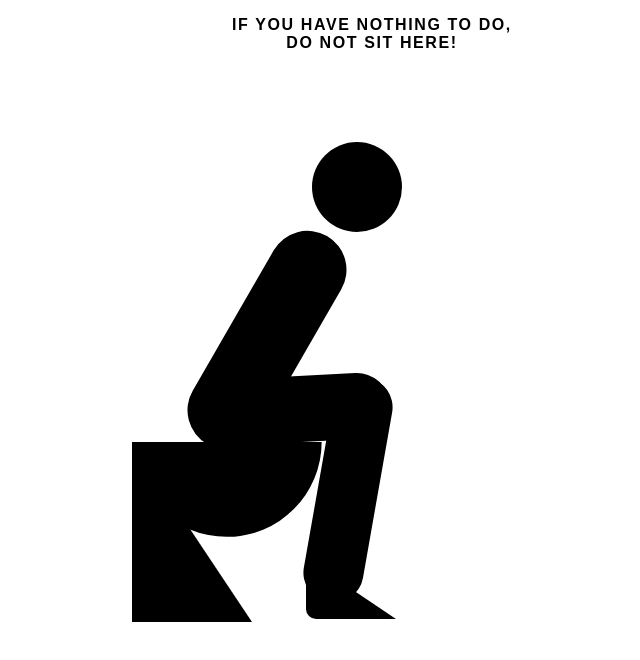
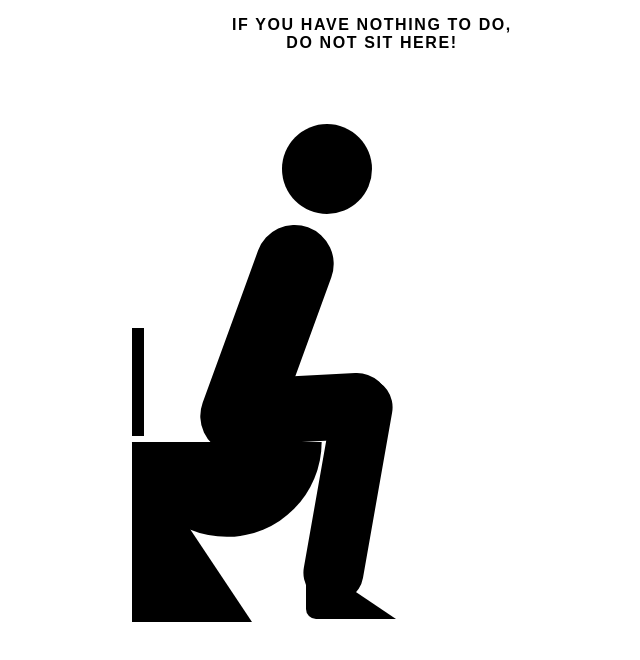
Before and after one commit to FoxyStoat/pure-css-images, a plain HTML site: page toilet man/index.html in a window 1280 px wide. Shown: the whole page, without its empty margins (268-908 px from the left). Drawn offline with Linux system fonts and the light colour scheme.

Commit message:
feat: Add toilet lid

```diff
--- a/toilet man/index.html
+++ b/toilet man/index.html
@@ -15,6 +15,7 @@
         <div class="container">
             <div class="toilet-base"></div>
             <div class="seat"></div>
+            <div class="lid"></div>
             <div class="head"></div>
             <div class="torso"></div>
             <div class="thighs"></div>
--- a/toilet man/style.css
+++ b/toilet man/style.css
@@ -41,8 +41,8 @@ p.two {
 /* BODY */
 
 .head {
-	top: 15%;
-	left: 40%;
+	top: 12%;
+	left: 35%;
 	width: 15%;
 	height: 15%;
 }
@@ -52,7 +52,11 @@ p.two {
 	left: 26%;
 	width: 13%;
 	height: 40%;
-	transform: rotate(30deg);
+	transform: rotate(20deg);
+	-webkit-transform: rotate(20deg);
+	-moz-transform: rotate(20deg);
+	-ms-transform: rotate(20deg);
+	-o-transform: rotate(20deg);
 }
 
 .thighs {
@@ -98,6 +102,15 @@ p.two {
 	clip-path: circle(50% at 50% 0);
 }
 
+.lid {
+    position: absolute;
+    background: #000;
+	bottom: 36%;
+	left: 10%;
+	width: 2%;
+	height: 18%;
+}
+
 @media all and (max-width: 600px) {
 
   .container {
```
